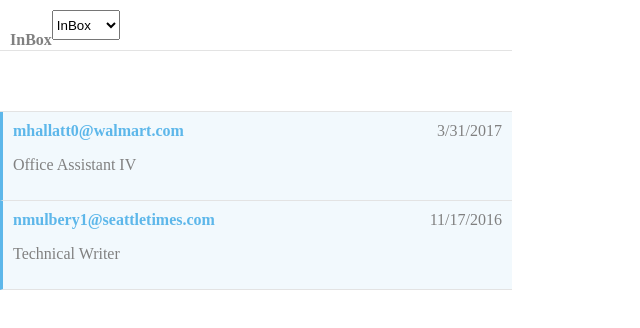
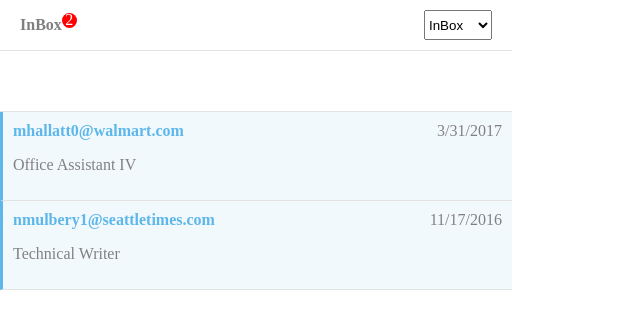
Before and after one commit to FerMendoza123/test-mendoza-fernando, a React (Create React App) app: page / in a window 1280 px wide. Shown: the top 328 px of the page, without its empty margins (0-640 px from the left). Built offline with nearby package versions, Linux system fonts and the light colour scheme.

Commit message:
styles for header bar added

```diff
--- a/src/App/Modules/InBox/MailSideBar/MailSideBar.css
+++ b/src/App/Modules/InBox/MailSideBar/MailSideBar.css
@@ -1,8 +1,33 @@
 #header{
     height: 30px;
     padding: 10px;
+    padding-right: 20px;
+    padding-left: 20px;
     display: flex;
+    justify-content: space-between;
     border-bottom: 1px solid #E3E3E3;
+}
+#header>div,#header>div>h4, #header>.select-section{
+    margin-top: auto;
+    margin-bottom: auto;
+}
+#header>div{
+    display: flex;
+}
+#header>div>p{
+    margin: 0;
+    display: inline-block;
+}
+#header>div>p{
+    width: 15px;
+    height: 15px;
+    margin-bottom: 10px;
+    border-radius: 50%;
+    text-align: center;
+    line-height: 0.9;
+    padding: auto;
+    background-color: red;
+    color: white;
 }
 #search-bar{
     height: 60px;
--- a/src/App/Modules/InBox/MailSideBar/MailSideBar.tsx
+++ b/src/App/Modules/InBox/MailSideBar/MailSideBar.tsx
@@ -60,8 +60,12 @@ export function MailSideBar(){
     return(
         <div id="mail-side-bar">
             <div id="header">
-                <h4>{mailSection}</h4>
-                <select name="select" id="" onChange={changeSection}>
+                <div>
+                    <h4>{mailSection}</h4>
+                    <p>{mailList.filter(mail=>!mail.isReaded).length}</p>
+                </div>
+
+                <select name="select" id="select-section" onChange={changeSection}>
                     <option value="InBox">InBox</option>
                     <option value="Deleted">Deleted</option>
                     <option value="Spam">Spam</option>
```
